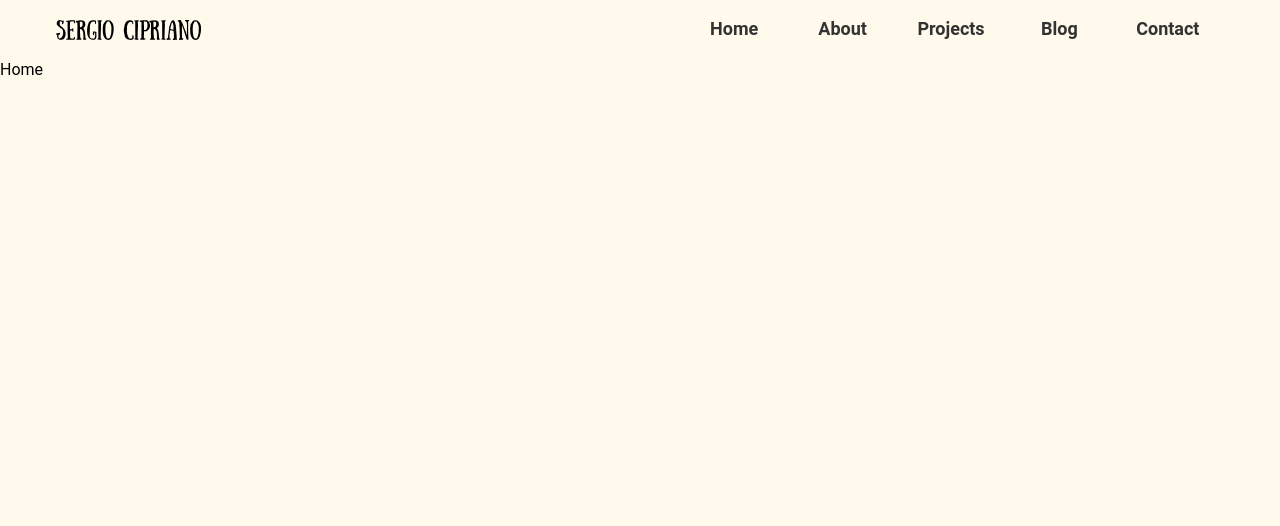
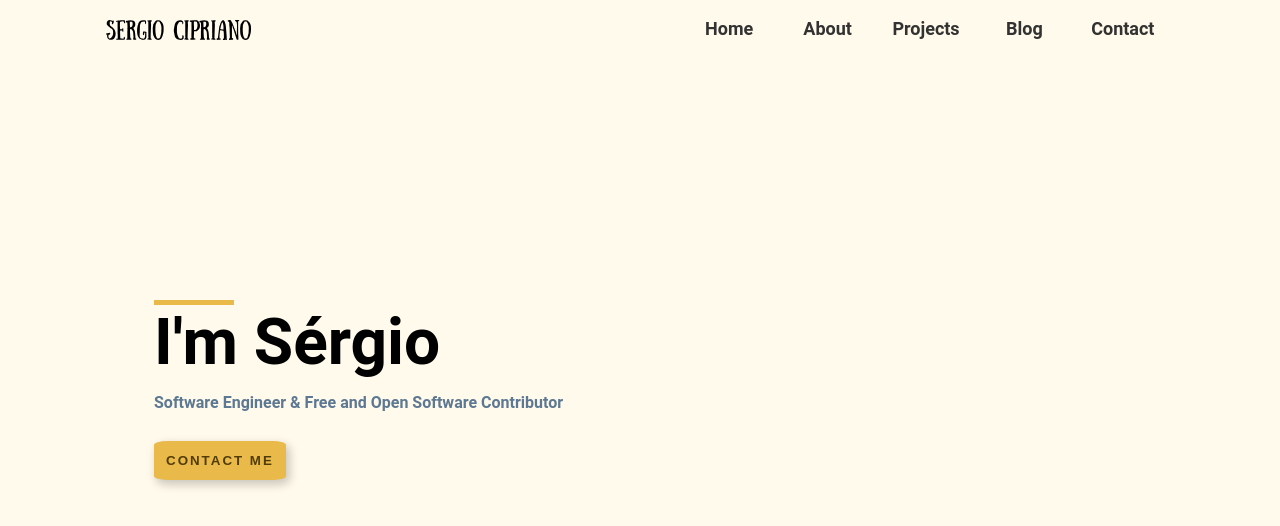
Before and after one commit to sergiosacj/sergiosacj, a React (Create React App) app: page / in a window 1280 px wide. Shown: the top 526 px of the page. Built offline with nearby package versions, Linux system fonts and the light colour scheme.

Commit message:
Create Hero component

```diff
--- /dev/null
+++ b/src/components/Hero/index.scss
@@ -0,0 +1,64 @@
+@import "../../partials/variables";
+
+$h4-color: #5d7892;
+$button-letter-color: #513c06;
+
+.hero {
+  width: 100%;
+  height: 80vh;
+
+  .hero-center {
+    max-width: $site-width;
+    margin: auto;
+    margin-top: 15em;
+    display: flex;
+
+    .hero-info {
+      flex: 1;
+      height: 100%;
+      margin-left: 4em;
+
+      .underline {
+        width: 5em;
+        height: 0.3em;
+        background: $secondary-color;
+        place-items: center;
+      }
+
+      h1 {
+        margin: 0;
+        font-size: 4em;
+      }
+
+      h4 {
+        margin: 0;
+        margin-top: 0.8em;
+        margin-bottom: 0.8em;
+        color: $h4-color;
+      }
+
+      .contact-me {
+        margin-top: 1.25em;
+        padding: 10px;
+        font-weight: 700;
+        border: 2px solid transparent;
+        border-radius: 10%;
+        box-shadow: 3px 4px 10px 1px #00000033;
+        letter-spacing: 2px;
+        text-transform: uppercase;
+        background-color: $secondary-color;
+        color: $button-letter-color;
+        transition: all 0.3s linear;
+        cursor: pointer;
+
+        &:hover {
+          background-color: $secondary-color-light;
+        }
+      }
+    }
+    .hero-img {
+      flex: 1;
+      // background-color: lightskyblue;
+    }
+  }
+}
--- /dev/null
+++ b/src/components/Hero/index.tsx
@@ -0,0 +1,25 @@
+import * as React from "react";
+import "./index.scss";
+
+interface IHeroProps {}
+
+const Hero: React.FunctionComponent<IHeroProps> = (props) => {
+  return (
+    <div className="hero">
+      <div className="hero-center">
+        <article className="hero-info">
+          <div className="underline"></div>
+          <h1>I'm Sérgio</h1>
+          <h4>
+            Software Engineer & Free and Open Software
+            Contributor
+          </h4>
+          <button className="contact-me">contact me</button>
+        </article>
+        <article className="hero-img"></article>
+      </div>
+    </div>
+  );
+};
+
+export default Hero;
--- a/src/components/index.tsx
+++ b/src/components/index.tsx
@@ -1 +1,2 @@
 export { default as Navbar } from "./Navbar";
+export { default as Hero } from "./Hero";
--- a/src/pages/Home/index.tsx
+++ b/src/pages/Home/index.tsx
@@ -1,7 +1,8 @@
 import * as React from "react";
+import { Hero } from "../../components";
 
 const Home: React.FC = () => {
-  return <>Home</>;
+  return <Hero />;
 };
 
 export default Home;
--- a/src/partials/_variables.scss
+++ b/src/partials/_variables.scss
@@ -1,4 +1,4 @@
-$site-width: 1200px;
+$site-width: 1100px;
 
 $primary-color: #fffaeb;
 $secondary-color: #e9b949;
```
